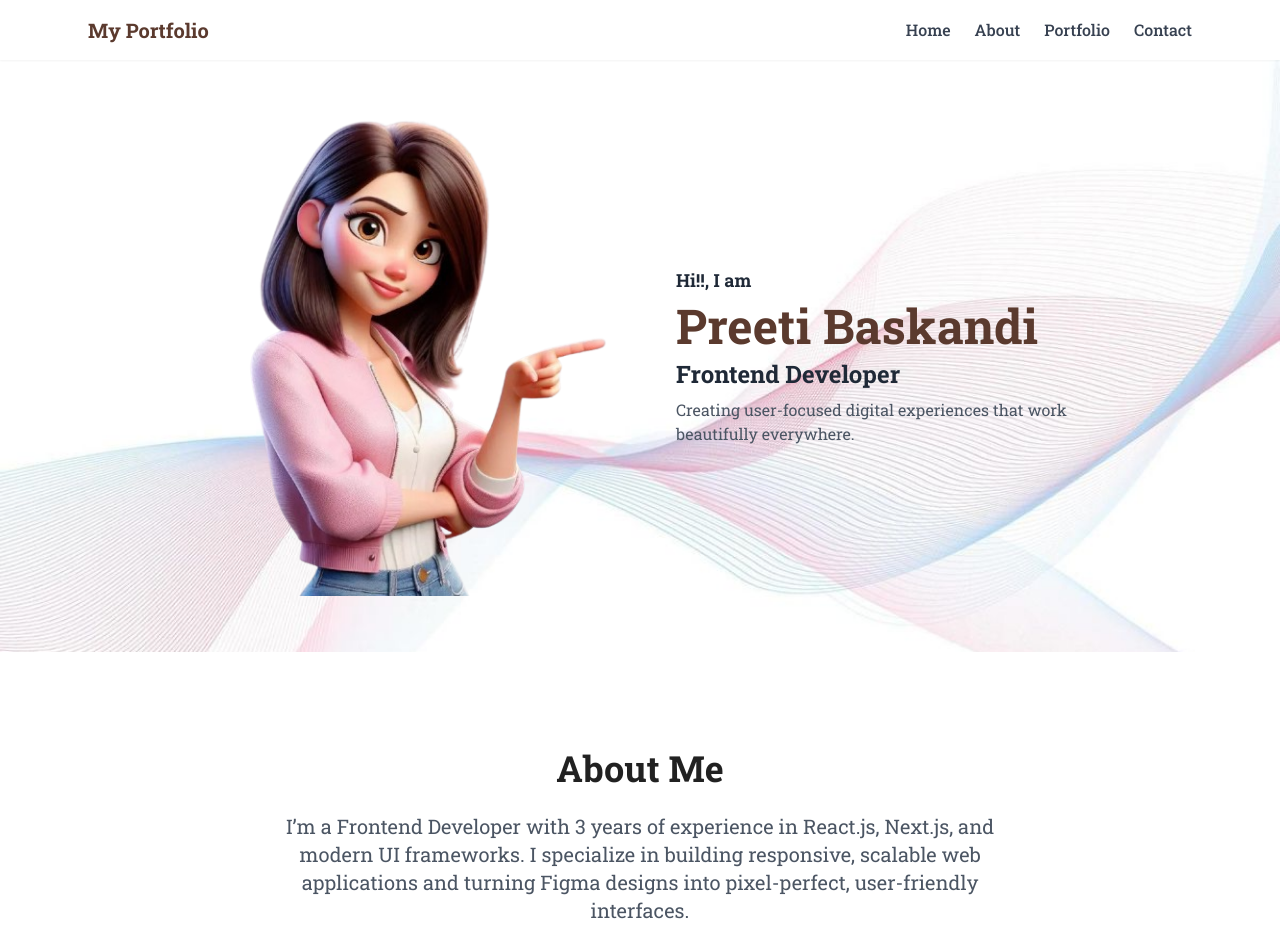
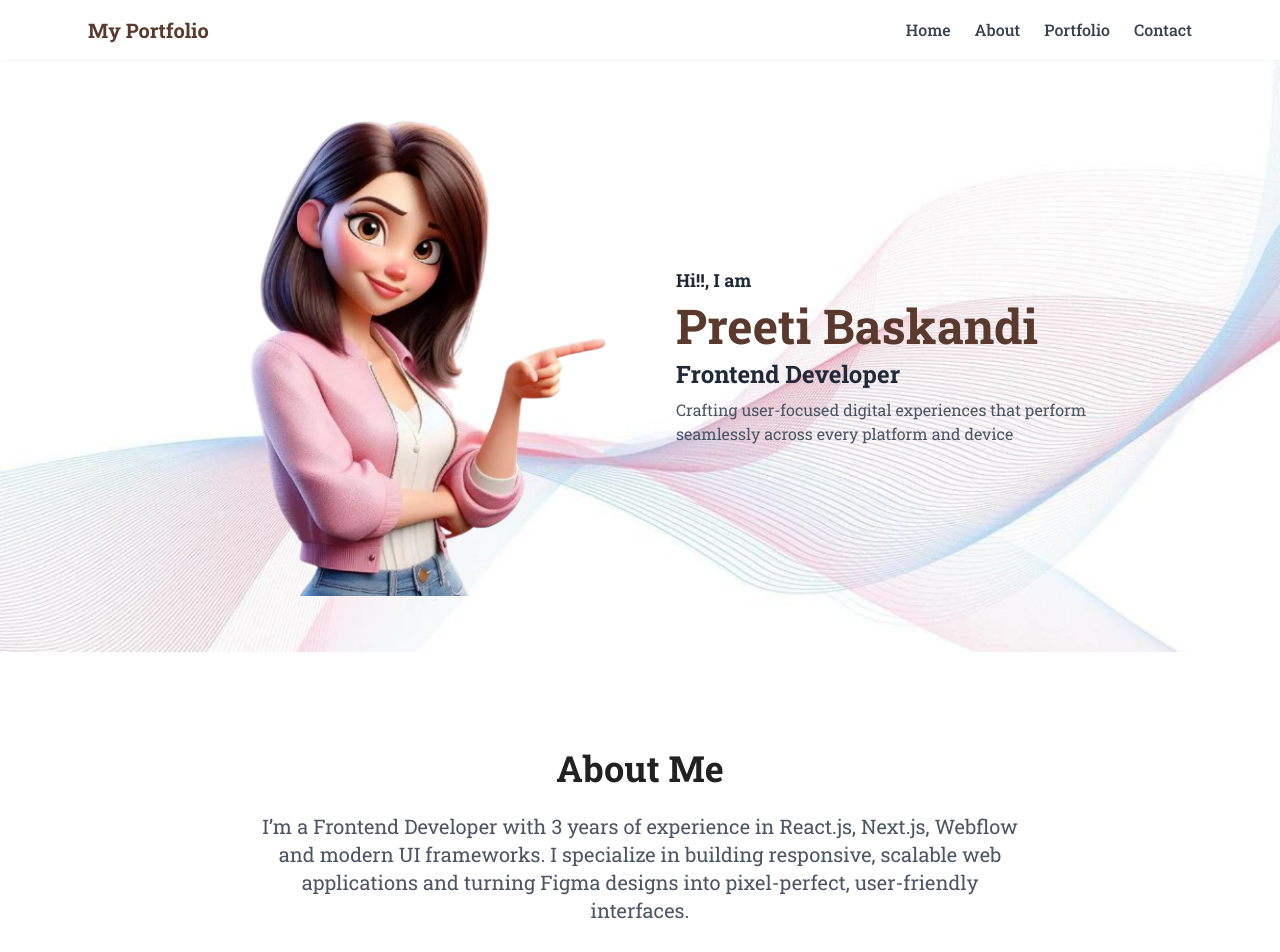
Before and after one commit to preeti7597/preeti-portfolio, a Next.js app: page / in a window 1280 px wide. Shown: the top 952 px of the page. Built offline with nearby package versions, Linux system fonts and the light colour scheme.

Commit message:
latest update

```diff
--- a/components/About.js
+++ b/components/About.js
@@ -13,7 +13,7 @@ export default function About() {
         About Me
       </h2>
       <p className="text-gray-600 dark:text-gray-300 max-w-3xl mx-auto text-center leading-relaxed text-sm md:text-xl">
-        I’m a Frontend Developer with 3 years of experience in React.js, Next.js, and modern UI frameworks. I specialize in building responsive, scalable web applications and turning Figma designs into pixel-perfect, user-friendly interfaces.
+        I’m a Frontend Developer with 3 years of experience in React.js, Next.js, Webflow and modern UI frameworks. I specialize in building responsive, scalable web applications and turning Figma designs into pixel-perfect, user-friendly interfaces.
       </p>
     </motion.section>
   )
--- a/components/Hero.js
+++ b/components/Hero.js
@@ -41,8 +41,7 @@ export default function Hero() {
               Frontend Developer
             </p>
             <p className="text-sm sm:text-base text-gray-600 max-w-md mx-auto md:mx-0">
-              Creating user-focused digital experiences that work beautifully
-              everywhere.
+             Crafting user-focused digital experiences that perform seamlessly across every platform and device
             </p>
           </motion.div>
         </div>
--- a/components/Portfolio.js
+++ b/components/Portfolio.js
@@ -11,7 +11,8 @@ export default function Projects() {
       img: "/crete.png",
       link: "https://www.cretepa.com",
       description:
-        "A professional network website built with ReactJS, Redux, and TailwindCSS. Showcases accounting, tax, and advisory services with a modern, responsive design and partner/member firm integration.",
+        // "A professional network website built with ReactJS, Redux, and TailwindCSS. Showcases accounting, tax, and advisory services with a modern, responsive design and partner/member firm integration.",
+        "A professional network website built with Webflow. Showcases accounting, tax, and advisory services with a modern, responsive design and partner/member firm integration.",
     },
     {
       id: 2,
@@ -19,7 +20,8 @@ export default function Projects() {
       img: "/pinkishe.png",
       link: "https://pinkishe.org",
       description:
-        "Pinkishe Foundation – A ReactJS and TailwindCSS-based NGO platform promoting menstrual health and hygiene. Provides free sanitary products, education, and eco-friendly solutions to empower women and communities.",
+        // "Pinkishe Foundation – A ReactJS and TailwindCSS-based NGO platform promoting menstrual health and hygiene. Provides free sanitary products, education, and eco-friendly solutions to empower women and communities.",
+        "Pinkishe Foundation – A Webflow-based NGO platform promoting menstrual health and hygiene. Provides free sanitary products, education, and eco-friendly solutions to empower women and communities.",
     },
     {
       id: 3,
@@ -43,7 +45,8 @@ export default function Projects() {
       img: "/zbs.png",
       link: "https://www.zbspartners.com/",
       description:
-        "A private equity platform focused on scaling and consolidating fragmented service businesses across the U.S. Built using React, TailwindCSS.",
+        // "A private equity platform focused on scaling and consolidating fragmented service businesses across the U.S. Built using React, TailwindCSS.",
+        "A private equity platform focused on scaling and consolidating fragmented service businesses across the U.S. Built using Webflow.",
     },
     {
       id: 6,
@@ -51,7 +54,8 @@ export default function Projects() {
       img: "/shield.png",
       link: "https://shieldtp.com/",
       description:
-        "A private equity platform transforming managed service providers into AI-powered, scalable businesses. Built using React.js, Tailwind CSS, Material-UI.",
+        // "A private equity platform transforming managed service providers into AI-powered, scalable businesses. Built using React.js, Tailwind CSS, Material-UI.",
+        "A private equity platform transforming managed service providers into AI-powered, scalable businesses. Built using Webflow.",
     },
     {
       id: 7,
```
Also changed, not shown: components/Skills.js (+0 -36 lines).
